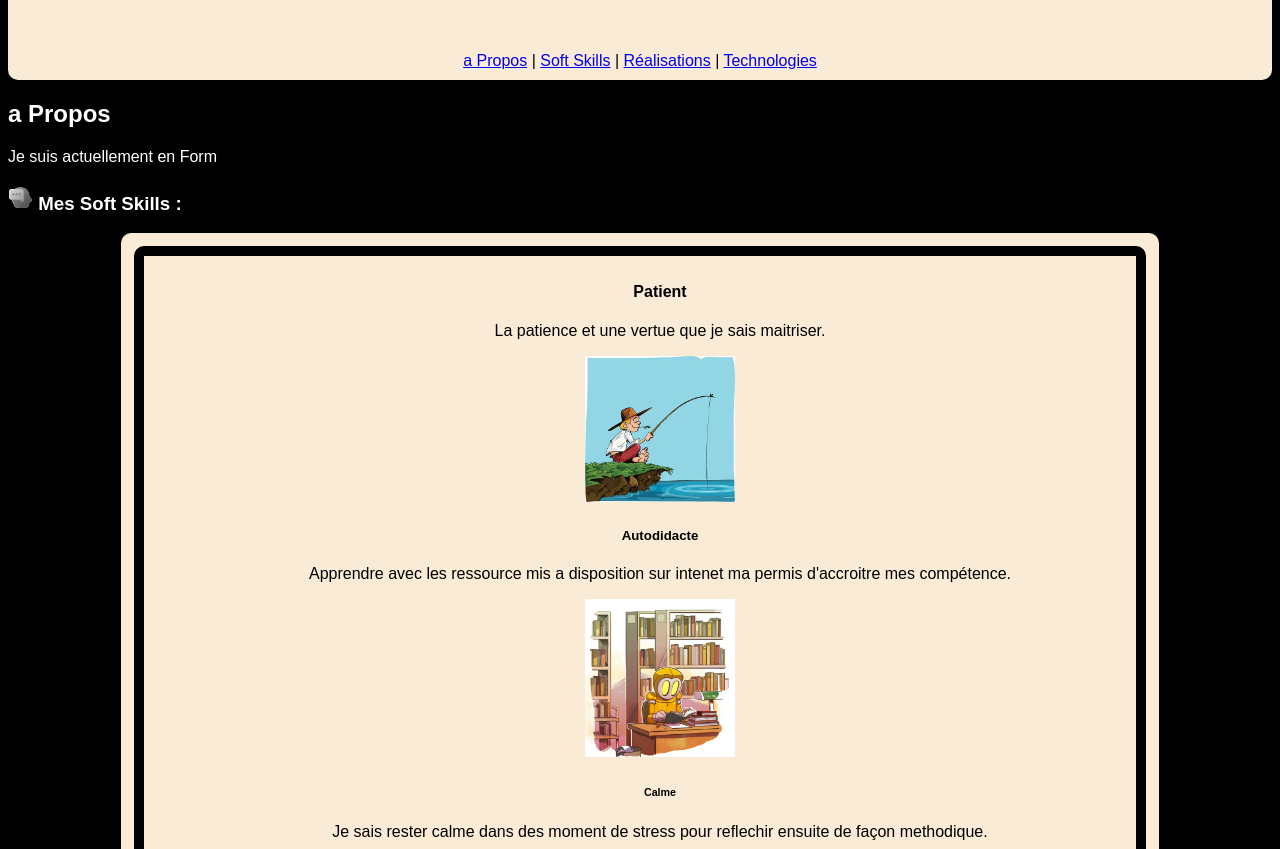
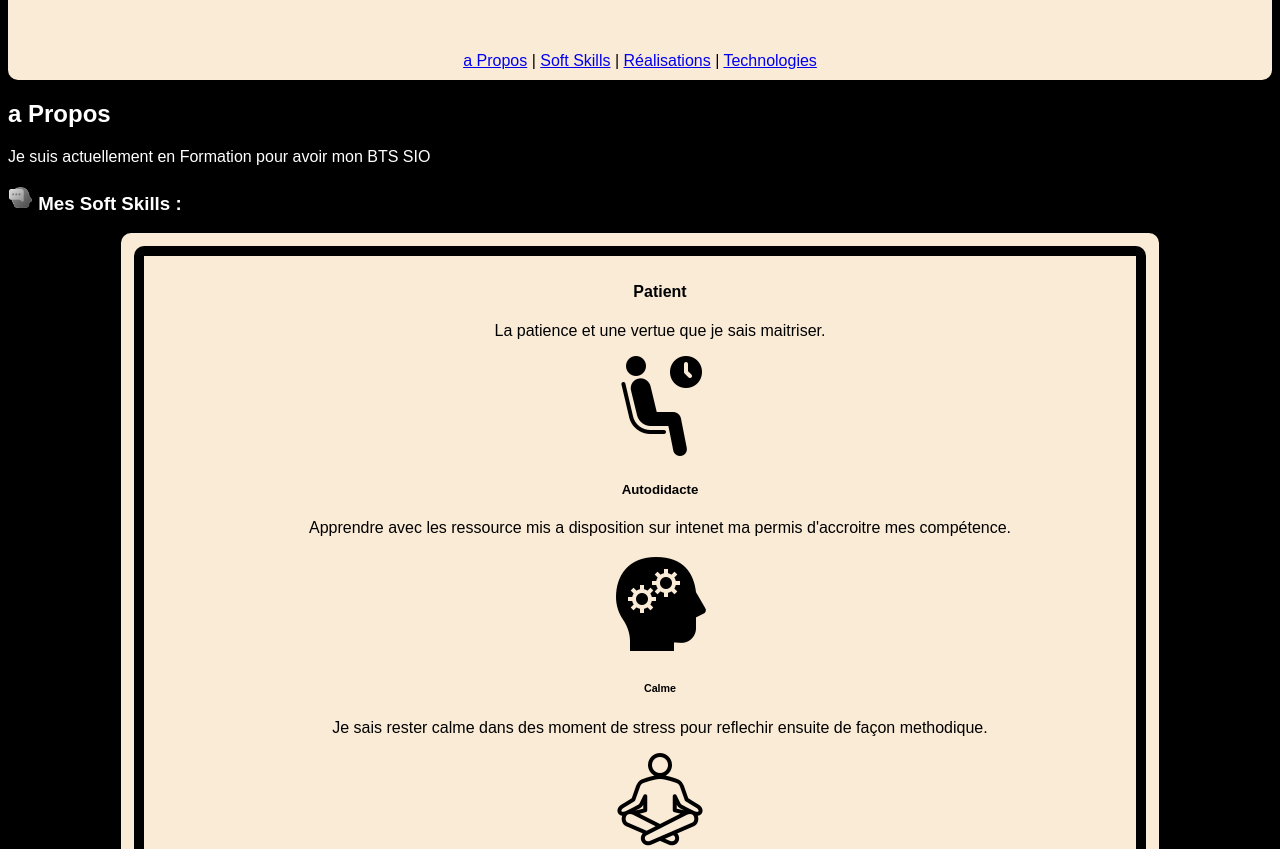
Before and after one commit to nxferrr/Portfolio, a plain HTML site: page index.html in a window 1280 px wide. Shown: the part 103-952 px from the top of the page. Drawn offline with Linux system fonts and the light colour scheme.

Commit message:
alpha0.0.2

```diff
--- a/index.html
+++ b/index.html
@@ -20,7 +20,7 @@
     <main>
         <section id = "apropos">
             <h2>a Propos</h2>
-            <p>Je suis actuellement en Form</p>
+            <p>Je suis actuellement en Formation pour avoir mon BTS SIO</p>
         </section>
         <section id="softskill">
             <h3>
@@ -33,16 +33,16 @@
 
                             <h4>Patient</h4>
                             <p>La patience et une vertue que je sais maitriser.</p>
-                            <img src="Assets/patience.webp" alt="Un homme assis sur le bord de l'eau qui pêche" style="width: 150px; height:auto;">
+                            <img src="Assets/icons8-waiting-room-100.png" alt="Un homme assis sur sa chaise avec une horloge au dessus de lui" style="width: 100px; height:auto;">
 
 
                             <h5>Autodidacte</h5>
                             <p>Apprendre avec les ressource mis a disposition sur intenet ma permis d'accroitre mes compétence.</p>
-                            <img src="Assets/autodidacte.webp" alt="Un petit robot en pleine lecture dans une bibliothèque" style="width: 150px; height:auto;">
+                            <img src="Assets/icons8-learning-100.png" alt="un homme qui reflechi avec un engrenage sa tete." style="width: 100px; height:auto;">
 
                             <h6>Calme</h6>
                             <p>Je sais rester calme dans des moment de stress pour reflechir ensuite de façon methodique.</p>
-                            <img src="Assets/calmegif.gif" alt="Un homme à capuche avec des lunettes" style="width: 150px; height:auto;">
+                            <img src="Assets/icons8-gourou-flottant-100.png" alt="un dessin d'homme qui fait du yoga en flottant" style="width: 100px; height:auto;">
 
                         </ul>
                     </section>
```
Also changed, not shown: Assets/autodidacte.webp (deleted), Assets/calmegif.gif (deleted), Assets/chat calme.webp (deleted), Assets/icons8-floating-guru-100.png (added), Assets/icons8-gourou-flottant-100.png (added), Assets/icons8-learning-100.png (added), Assets/icons8-learning.gif (added), Assets/icons8-waiting-room-100.png (added).
